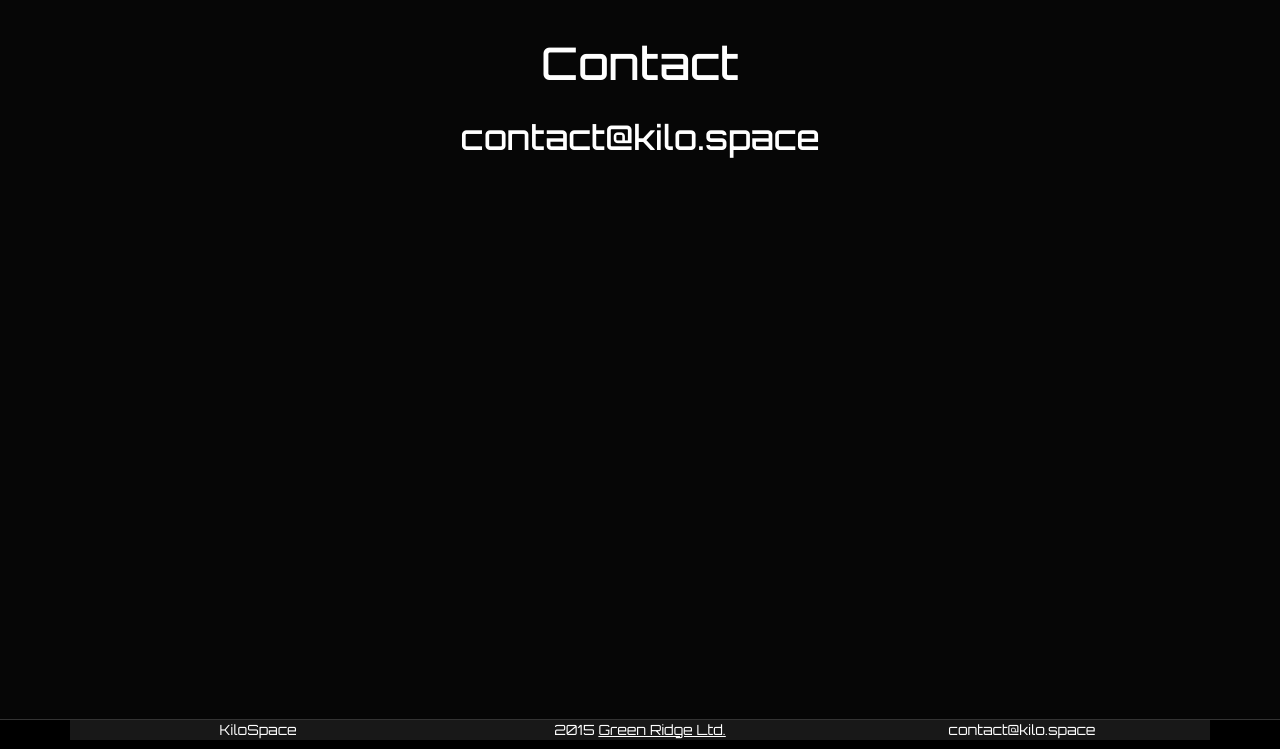
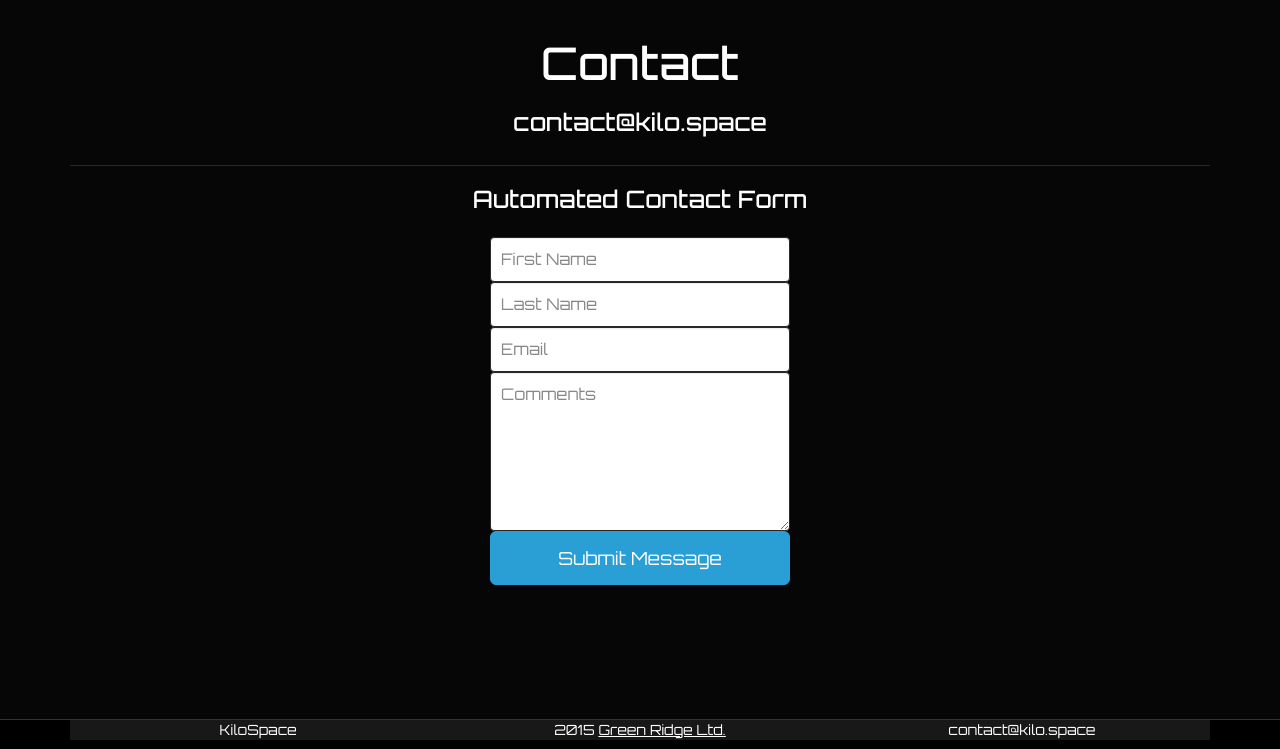
Before and after one commit to benjaminsanders/Kilospace, a PHP site: page /index.php?page=contact in a window 1280 px wide. Shown: the part 51-800 px from the top of the page. Run offline with PHP 8.4, Linux system fonts and the light colour scheme.

Commit message:
Pre-Alpha 0.0.13
Updated contact page

```diff
--- a/Kilospace/_notes/dwsync.xml
+++ b/Kilospace/_notes/dwsync.xml
@@ -1,11 +1,11 @@
 <?xml version="1.0" encoding="utf-8" ?>
 <dwsync>
 <file name="index.php" server="kilo.space" local="130779414859988026" remote="130779486600000000" Dst="2" />
-<file name=".htaccess" server="kilo.space" local="130776025102631894" remote="130779210000000000" Dst="2" />
+<file name=".htaccess" server="kilo.space" local="130779542317442942" remote="130779613800000000" Dst="2" />
 <file name="pin.html" server="kilo.space" local="130775719997247170" remote="130779210000000000" Dst="2" />
 <file name="favicon.ico" server="kilo.space" local="130777359326601178" remote="130779210000000000" Dst="2" />
 <file name="icon.png" server="kilo.space" local="130777360982555559" remote="130779210000000000" Dst="2" />
-<file name="home.php" server="kilo.space" local="130779252424513775" remote="130779324000000000" Dst="2" />
+<file name="home.php" server="kilo.space" local="130780239981536006" remote="130780283400000000" Dst="2" />
 <file name="soon.php" server="kilo.space" local="130779427381074009" remote="130779499200000000" Dst="2" />
 <file name="register.php" server="kilo.space" local="130777727493321512" remote="130779210000000000" Dst="2" />
 <file name="sitemap.xml" server="kilo.space" local="130778213097972467" remote="130779210000000000" Dst="2" />
@@ -13,4 +13,5 @@
 <file name=".ftpquota" server="kilo.space" local="130778588628966905" remote="130779210000000000" Dst="2" />
 <file name="google5b501db8b7f65825.html" server="kilo.space" local="130778589310518416" remote="130779210000000000" Dst="2" />
 <file name="README.md" server="kilo.space" local="130777288421230405" remote="130779210000000000" Dst="2" />
+<file name="error_log" server="kilo.space" local="130780239975213099" remote="130780273800000000" Dst="2" />
 </dwsync>
--- a/Kilospace/assets/css/_notes/dwsync.xml
+++ b/Kilospace/assets/css/_notes/dwsync.xml
@@ -1,5 +1,5 @@
 <?xml version="1.0" encoding="utf-8" ?>
 <dwsync>
-<file name="stylesheet.css" server="kilo.space" local="130779383794465638" remote="130779455400000000" Dst="2" />
+<file name="stylesheet.css" server="kilo.space" local="130780239923576498" remote="130780297800000000" Dst="2" />
 <file name="game.css" server="kilo.space" local="130777656586942638" remote="130779210000000000" Dst="2" />
 </dwsync>
--- a/Kilospace/assets/views/_notes/dwsync.xml
+++ b/Kilospace/assets/views/_notes/dwsync.xml
@@ -7,6 +7,6 @@
 <file name="story.php" server="kilo.space" local="130777740085813127" remote="130779210000000000" Dst="2" />
 <file name="forum.php" server="kilo.space" local="130779084688449435" remote="130779210000000000" Dst="2" />
 <file name="starting.php" server="kilo.space" local="130775783905847294" remote="130779210000000000" Dst="2" />
-<file name="contact.php" server="kilo.space" local="130779534842295928" remote="130779606600000000" Dst="2" />
+<file name="contact.php" server="kilo.space" local="130780161600000000" remote="130780161600000000" Dst="2" />
 <file name="press.php" server="kilo.space" local="130779370721553599" remote="130779442200000000" Dst="2" />
 </dwsync>
--- a/Kilospace/assets/views/contact.php
+++ b/Kilospace/assets/views/contact.php
@@ -1,6 +1,202 @@
+<?php
+
+if(isset($_POST['email'])) {
+
+
+
+    // EDIT THE 2 LINES BELOW AS REQUIRED
+
+    $email_to = "contact@kilo.space";
+
+    $email_subject = "Contact Form Submission";
+
+
+
+
+
+    function died($error) {
+
+        // your error code can go here
+
+        echo "We are very sorry, but there were error(s) found with the form you submitted. ";
+
+        echo "These errors appear below.<br /><br />";
+
+        echo $error."<br /><br />";
+
+        echo "Please go back and fix these errors.<br /><br />";
+
+        die();
+
+    }
+
+
+
+    // validation expected data exists
+
+    if(!isset($_POST['first_name']) ||
+
+        !isset($_POST['last_name']) ||
+
+        !isset($_POST['email']) ||
+
+        !isset($_POST['comments'])) {
+
+        died('We are sorry, but there appears to be a problem with the form you submitted.');
+
+    }
+
+
+
+    $first_name = $_POST['first_name']; // required
+
+    $last_name = $_POST['last_name']; // required
+
+    $email_from = $_POST['email']; // required
+
+    $comments = $_POST['comments']; // required
+
+
+
+    $error_message = "";
+
+    $email_exp = '/^[A-Za-z0-9._%-]+@[A-Za-z0-9.-]+\.[A-Za-z]{2,4}$/';
+
+  if(!preg_match($email_exp,$email_from)) {
+
+    $error_message .= 'Invalid Email<br />';
+
+  }
+
+    $string_exp = "/^[A-Za-z .'-]+$/";
+
+  if(!preg_match($string_exp,$first_name)) {
+
+    $error_message .= 'Invalid Name<br />';
+
+  }
+
+  if(!preg_match($string_exp,$last_name)) {
+
+    $error_message .= 'Invalid Name<br />';
+
+  }
+
+  if(strlen($comments) < 2) {
+
+    $error_message .= 'Invalid Comment<br />';
+
+  }
+
+  if(strlen($error_message) > 0) {
+
+    died($error_message);
+
+  }
+
+    $email_message = "New Contact Submission!.\n\n";
+
+
+
+    function clean_string($string) {
+
+      $bad = array("content-type","bcc:","to:","cc:","href");
+
+      return str_replace($bad,"",$string);
+
+    }
+
+
+
+    $email_message .= "Name: ".clean_string($first_name)." ";
+
+    $email_message .= clean_string($last_name)."\n";
+
+    $email_message .= "Email: ".clean_string($email_from)."\n\n";
+
+    $email_message .= "Comments: ".clean_string($comments)."\n";
+
+
+
+
+
+// create email headers
+
+$headers = 'From: '.$email_from."\r\n".
+
+'Reply-To: '.$email_from."\r\n" .
+
+'X-Mailer: PHP/' . phpversion();
+
+@mail($email_to, $email_subject, $email_message, $headers);
+
+?>
+
+
+
+<!-- include your own success html here -->
+
 <div class="container text-center" id="fade1">
     <h2>Contact</h2>
 </div>
 <div class="container text-center" id="fade2">
-    <h3>contact@kilo.space</h3>
+    <h4>Email: contact@kilo.space</h4>
 </div>
+<div class="container text-center" id="fade3">
+    <hr />
+    <h4>Automated Contact Form</h4>
+</div>
+<div class="container text-center" id="fade4">
+    <h6>Your email has been sent!<br />You should receive a responce within 24 hours.</h6>
+</div>
+
+
+<?php
+
+}else{
+
+?>
+
+
+
+<div class="container text-center" id="fade1">
+    <h2>Contact</h2>
+</div>
+<div class="container text-center" id="fade2">
+    <h4>contact@kilo.space</h4>
+</div>
+<div class="container text-center" id="fade3">
+    <hr />
+    <h4>Automated Contact Form</h4>
+</div>
+<div class="container text-center" id="fade4">
+<form name="contactform" class="form-signin" method="post" action="index.php?page=contact">
+
+  <label for="login_input_username" class="sr-only">First Name</label>
+  <input type="text" id="login_input_username"  class="form-control" type="text" name="first_name" placeholder="First Name" required autofocus />
+
+  <label for="login_input_username" class="sr-only">Last Name</label>
+  <input type="text" id="login_input_username"  class="form-control" type="text" name="last_name" placeholder="Last Name" required autofocus />
+
+  <label for="login_input_username" class="sr-only">Email</label>
+  <input type="text" id="login_input_username"  class="form-control" type="email" name="email" placeholder="Email" required autofocus />
+
+  <label for="login_input_username" class="sr-only">Comments</label>
+  <textarea id="login_input_username"   name="comments" maxlength="1000" cols="25" rows="6" class="form-control" required="required" placeholder="Comments"></textarea>
+
+
+
+  <input class="btn btn-lg btn-primary btn-block pull-left" type="submit"  name="login" value="Submit Message" />
+
+</form>
+</div>
+
+
+
+
+
+<?php
+
+}
+
+?>
--- a/Kilospace/views/_notes/dwsync.xml
+++ b/Kilospace/views/_notes/dwsync.xml
@@ -1,7 +1,7 @@
 <?xml version="1.0" encoding="utf-8" ?>
 <dwsync>
 <file name=".htaccess" server="kilo.space" local="130775137102178910" remote="130779210000000000" Dst="2" />
-<file name="logged_in.php" server="kilo.space" local="130779421769859884" remote="130779493800000000" Dst="2" />
+<file name="logged_in.php" server="kilo.space" local="130780239985136545" remote="130780299000000000" Dst="2" />
 <file name="register.php" server="kilo.space" local="130779418838754874" remote="130779490800000000" Dst="2" />
 <file name="not_logged_in.php" server="kilo.space" local="130779416643632374" remote="130779488400000000" Dst="2" />
 </dwsync>
```
Also changed, not shown: Kilospace/home.php (+6 -1 lines), Kilospace/views/logged_in.php (+18 -9 lines), 1 other file.
